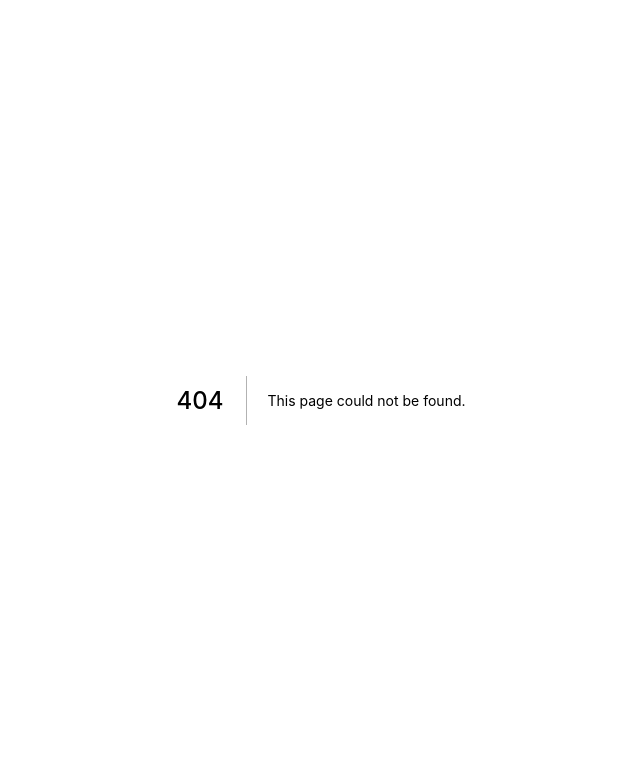
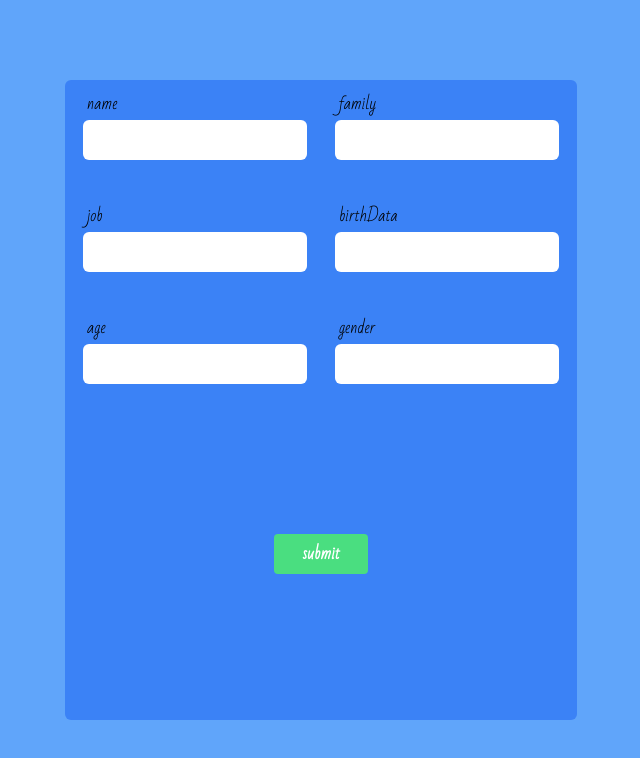
Before and after one commit to EsrafilElahi/next-ts-express-auth, a Next.js app in the folder front/: page /auth/register in a window 1280 px wide. Before the commit this address had no page. Shown: the top 758 px of the page, without its empty margins (319-959 px from the left). Built offline with nearby package versions, Linux system fonts and the light colour scheme.

Commit message:
front almost complete

```diff
--- a/front/components/Layout.tsx
+++ b/front/components/Layout.tsx
@@ -1,14 +1,21 @@
-import React, { ReactNode } from 'react'
+import React, { ReactNode } from 'react';
+import Head from 'next/head';
 
 type Props = {
-  children: ReactNode
+  children: ReactNode,
+  title?: string
 }
 
-function Layout({ children }: Props) {
+function Layout({ children, title }: Props) {
   return (
-    <div className='w-screen h-screen flex justify-center items-center bg-blue-400'>
-      {children}
-    </div>
+    <>
+      <Head>
+        <title>{title}</title>
+      </Head>
+      <div className='w-screen h-screen flex justify-center items-center bg-blue-400'>
+        {children}
+      </div>
+    </>
   )
 }
 
--- a/front/pages/auth/login.tsx
+++ b/front/pages/auth/login.tsx
@@ -35,23 +35,23 @@ const Login: NextPageLayout = ({ }: Props) => {
   return (
     <div className='flex flex-col justify-center items-center w-[30%] h-[80%] rounded-md bg-blue-500 p-3 gap-5'>
       <div className='flex flex-col'>
-        <label className='mb-2' htmlFor="email">email</label>
+        <label className='mb-1 ml-1' htmlFor="email">email</label>
         <input className='input' name='email' type="email" value={loginData.email} onChange={(e) => handleAllInputs(e)} />
       </div>
 
       <div className='flex flex-col'>
-        <label className='mb-2' htmlFor="password">password</label>
+        <label className='mb-1 ml-1' htmlFor="password">password</label>
         <input className='input' name='password' type="text" value={loginData.password} onChange={(e) => handleAllInputs(e)} />
       </div>
 
       <button className='btn-blue' onClick={handleLogin}>login</button>
 
       <Link href=""><a className='link'>forget password</a></Link>
-      <span>Don’t have account ? <Link href=""><a className='link'>Click here</a></Link></span>
+      <span>Don’t have account ? <Link href="/auth/register"><a className='link'>Click here</a></Link></span>
 
     </div>
   )
 }
 
-Login.getLayout = (page) => <Layout>{page}</Layout>
+Login.getLayout = (page) => <Layout title="login">{page}</Layout>
 export default Login
--- a/front/pages/auth/logout.tsx
+++ b/front/pages/auth/logout.tsx
@@ -5,7 +5,7 @@ import Router from 'next/router'
 
 type Props = {}
 
-const logout: NextPageLayout = ({ }: Props) => {
+const Logout: NextPageLayout = ({ }: Props) => {
 
   console.log(Router)
 
@@ -21,5 +21,5 @@ const logout: NextPageLayout = ({ }: Props) => {
   )
 }
 
-logout.getLayout = (page) => <Layout>{page}</Layout>
-export default logout
+Logout.getLayout = (page) => <Layout title="logout">{page}</Layout>
+export default Logout
--- /dev/null
+++ b/front/pages/auth/register.tsx
@@ -0,0 +1,76 @@
+import React, { useState, useEffect, ChangeEvent } from 'react'
+import Layout from '/components/Layout'
+import type { NextPageLayout } from 'pages/_app'
+import Router from 'next/router'
+
+type Props = {}
+
+interface IRegisterData {
+  name: string,
+  family: string,
+  job: string,
+  birthData: string,
+  age: string,
+  gender: string
+}
+
+const Register: NextPageLayout = (props: Props) => {
+  const [registerData, setRegisterData] = useState<IRegisterData>({
+    name: '',
+    family: '',
+    job: '',
+    birthData: '',
+    age: '',
+    gender: '',
+  })
+
+  const handleAllInputs = (e: ChangeEvent<HTMLInputElement>) => {
+    const { name, value } = e.target
+    setRegisterData({ ...registerData, [name]: value })
+  }
+
+  console.log(registerData)
+
+  return (
+    <div className='flex flex-col justify-start items-center w-[40%] h-[80%] rounded-md bg-blue-500 p-3'>
+      <div className='flex flex-1 justify-center flex-wrap gap-7'>
+
+        <div className='flex flex-col'>
+          <label className='mb-1 ml-1' htmlFor='name'>name</label>
+          <input className='input' name='name' value={registerData.name} onChange={(e) => handleAllInputs(e)} />
+        </div>
+
+        <div className='flex flex-col'>
+          <label className='mb-1 ml-1' htmlFor='family'>family</label>
+          <input className='input' name='family' value={registerData.family} onChange={(e) => handleAllInputs(e)} />
+        </div>
+
+        <div className='flex flex-col'>
+          <label className='mb-1 ml-1' htmlFor="job">job</label>
+          <input className='input' name="job" value={registerData.job} onChange={(e) => handleAllInputs(e)} />
+        </div>
+
+        <div className='flex flex-col'>
+          <label className='mb-1 ml-1' htmlFor="birthData">birthData</label>
+          <input className='input' name="birthData" value={registerData.birthData} onChange={(e) => handleAllInputs(e)} />
+        </div>
+
+        <div className='flex flex-col'>
+          <label className='mb-1 ml-1' htmlFor="age">age</label>
+          <input className='input' name="age" value={registerData.age} onChange={(e) => handleAllInputs(e)} />
+        </div>
+
+        <div className='flex flex-col'>
+          <label className='mb-1 ml-1' htmlFor="gender">gender</label>
+          <input className='input' name="gender" value={registerData.gender} onChange={(e) => handleAllInputs(e)} />
+        </div>
+
+      </div>
+      <div className='flex-1 flex items-center'>
+        <button className='btn-blue'>submit</button>
+      </div>
+    </div>
+  )
+}
+Register.getLayout = (page) => <Layout title="register">{page}</Layout>
+export default Register
--- /dev/null
+++ b/front/pages/auth/reset-password.tsx
@@ -0,0 +1,15 @@
+import React, { useState, useEffect, Dispatch, ChangeEvent, } from 'react'
+import Layout from '/components/Layout'
+import { NextPageLayout } from '../_app'
+import Link from 'next/link'
+
+type Props = {}
+
+const ResetPassword: NextPageLayout = (props: Props) => {
+  return (
+    <div>ResetPassword</div>
+  )
+}
+
+ResetPassword.getLayout = (page) => <Layout title="reset-password">{page}</Layout>
+export default ResetPassword
--- a/front/pages/dashboard/index.tsx
+++ b/front/pages/dashboard/index.tsx
@@ -17,5 +17,5 @@ const Dashboard: NextPageLayout = (props: Props) => {
   )
 }
 
-Dashboard.getLayout = (page) => <Layout>{page}</Layout>
+Dashboard.getLayout = (page) => <Layout title="dashboard">{page}</Layout>
 export default Dashboard
--- a/front/pages/index.tsx
+++ b/front/pages/index.tsx
@@ -10,5 +10,5 @@ const Home: NextPageLayout = () => {
   )
 }
 
-Home.getLayout = (page) => <Layout>{page}</Layout>
+Home.getLayout = (page) => <Layout title="index page">{page}</Layout>
 export default Home
```
